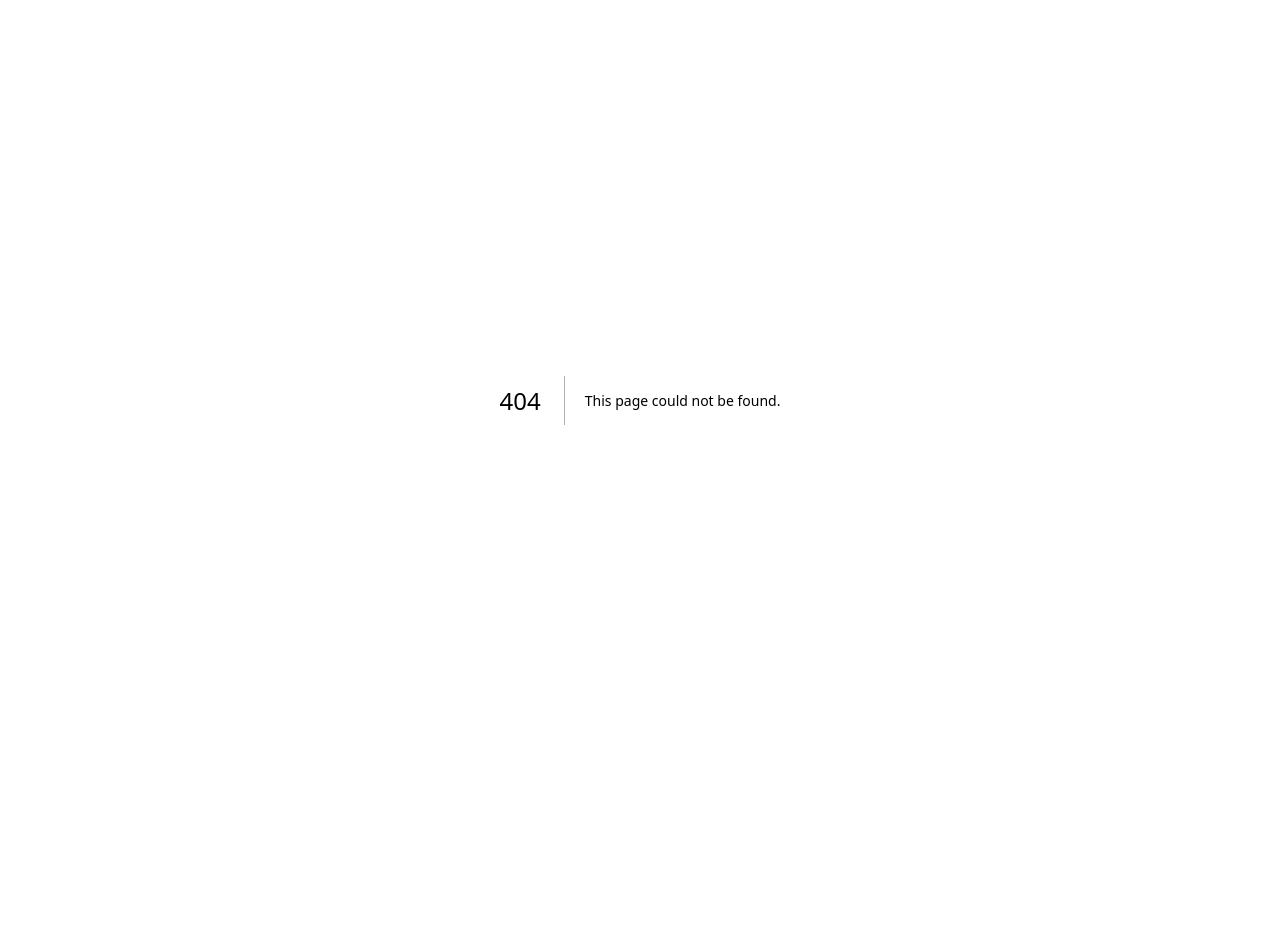
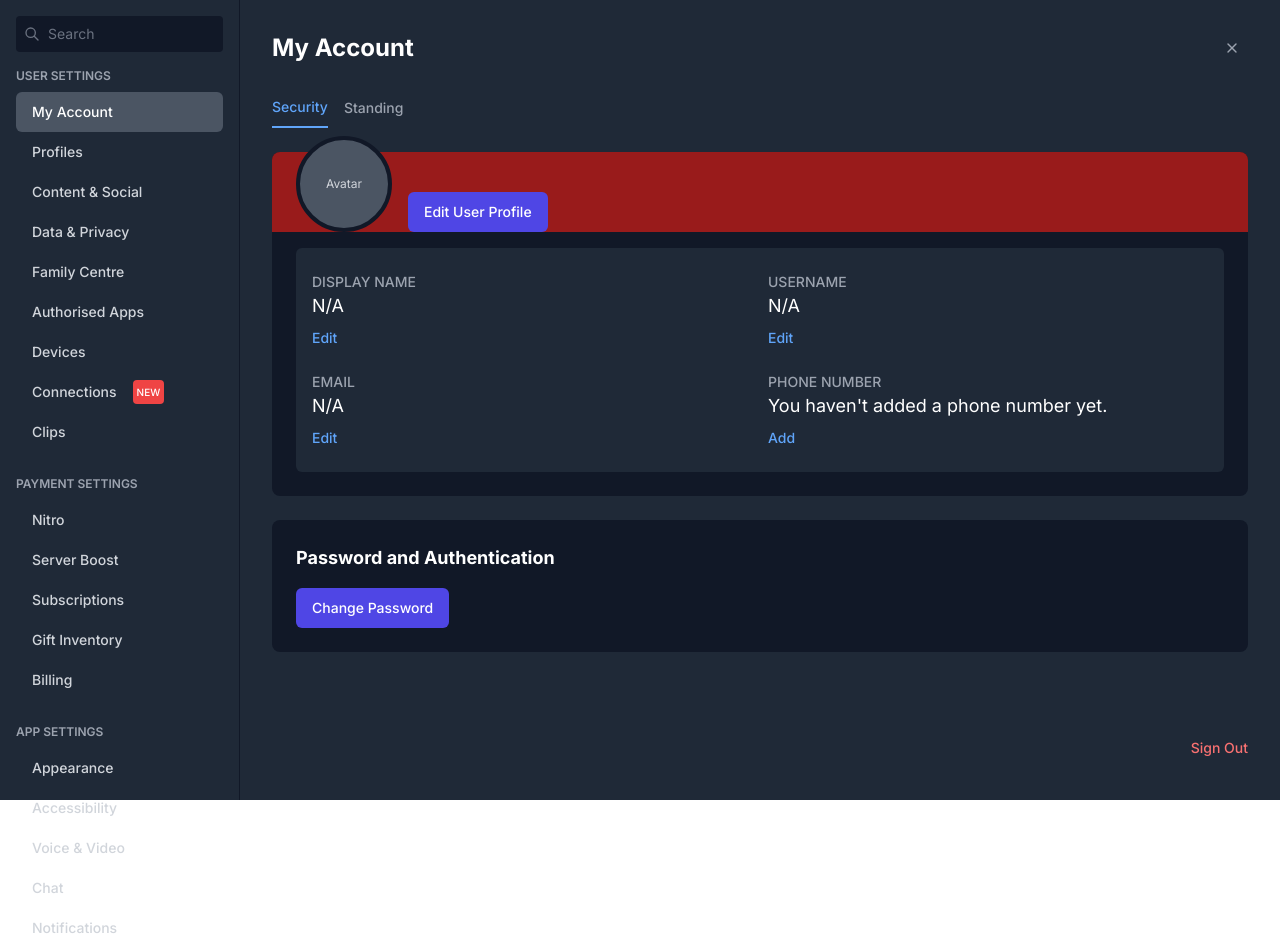
Before and after one commit to Pushkaraj-Palli/Discord-Clone, a Next.js app: page /usersetting in a window 1280 px wide. Before the commit this address had no page. Before the commit the page ends 800 px from the top, so only its background shows below. Built offline with nearby package versions, Linux system fonts and the light colour scheme; no server answers.

Commit message:
fixed settings errors

```diff
--- a/components/settings-sidebar.tsx
+++ b/app/usersetting/page.tsx
@@ -1,14 +1,6 @@
 "use client"
 
 import { useState, useEffect } from "react"
-import {
-  Sheet,
-  SheetContent,
-  SheetHeader,
-  SheetTitle,
-  SheetDescription,
-  SheetClose,
-} from "@/components/ui/sheet"
 import { Button } from "@/components/ui/button"
 import { X, Loader2 } from "lucide-react"
 import { useToast } from "@/components/ui/use-toast"
@@ -22,11 +14,8 @@ import {
 } from "@/components/ui/dialog"
 import { Input } from "@/components/ui/input"
 import { Label } from "@/components/ui/label"
+import { useRouter } from 'next/navigation';
 
-interface SettingsSidebarProps {
-  isOpen: boolean;
-  onOpenChange: (open: boolean) => void;
-}
 
 interface UserData {
   id: string;
@@ -39,11 +28,12 @@ interface UserData {
   createdAt: string;
 }
 
-export default function SettingsSidebar({ isOpen, onOpenChange }: SettingsSidebarProps) {
+export default function UserSettingsPage() {
   const [activeSection, setActiveSection] = useState<string>("my-account");
   const [userData, setUserData] = useState<UserData | null>(null);
   const [showEmail, setShowEmail] = useState(false);
   const { toast } = useToast();
+  const router = useRouter();
 
   // State for edit modals
   const [isDisplayNameEditOpen, setIsDisplayNameEditOpen] = useState(false);
@@ -90,10 +80,8 @@ export default function SettingsSidebar({ isOpen, onOpenChange }: SettingsSideba
   };
 
   useEffect(() => {
-    if (isOpen) {
     fetchUserData();
-    }
-  }, [isOpen]);
+  }, []);
 
   const handleUpdateUser = async (field: keyof UserData, value: string) => {
     setIsEditing(true);
@@ -191,14 +179,12 @@ export default function SettingsSidebar({ isOpen, onOpenChange }: SettingsSideba
     switch (activeSection) {
       case "my-account":
         return (
-          <div className="flex flex-col">
+          <div className="flex-1 flex flex-col">
             <div className="flex justify-between items-center mb-6 w-full">
               <h1 className="text-2xl font-bold text-white">My Account</h1>
-              <SheetClose asChild>
-                <Button variant="ghost" size="icon" className="w-8 h-8 text-gray-400 hover:text-white">
+              <Button variant="ghost" size="icon" className="w-8 h-8 text-gray-400 hover:text-white" onClick={() => router.back()}>
                   <X className="h-5 w-5" />
                 </Button>
-              </SheetClose>
             </div>
 
             {/* Security and Standing Tabs */}
@@ -355,11 +341,9 @@ export default function SettingsSidebar({ isOpen, onOpenChange }: SettingsSideba
           <div className="flex-1 flex flex-col p-8 overflow-y-auto">
             <div className="flex justify-between items-center mb-6">
               <h1 className="text-2xl font-bold text-white">Profiles</h1>
-              <SheetClose asChild>
-                <Button variant="ghost" size="icon" className="w-8 h-8 text-gray-400 hover:text-white">
+              <Button variant="ghost" size="icon" className="w-8 h-8 text-gray-400 hover:text-white" onClick={() => router.back()}>
                   <X className="h-5 w-5" />
                 </Button>
-              </SheetClose>
             </div>
 
             {/* User Profile Section for Profiles */}
@@ -401,9 +385,7 @@ export default function SettingsSidebar({ isOpen, onOpenChange }: SettingsSideba
   };
 
   return (
-    <>
-      <Sheet open={isOpen} onOpenChange={onOpenChange}>
-        <SheetContent side="left" className="w-full bg-gray-700 text-white p-0 flex">
+    <div className="flex h-screen bg-gray-800 text-white">
       {/* Left Navigation (240px width) */}
       <div className="w-60 bg-gray-800 flex flex-col p-4 border-r border-gray-900">
         <div className="mb-6">
@@ -466,8 +448,6 @@ export default function SettingsSidebar({ isOpen, onOpenChange }: SettingsSideba
       <div className="flex-1 flex flex-col p-8 overflow-y-auto">
         {renderContent()}
       </div>
-        </SheetContent>
-      </Sheet>
 
       {/* Edit Display Name Dialog */}
       <Dialog open={isDisplayNameEditOpen} onOpenChange={setIsDisplayNameEditOpen}>
@@ -646,6 +626,6 @@ export default function SettingsSidebar({ isOpen, onOpenChange }: SettingsSideba
           </DialogFooter>
         </DialogContent>
       </Dialog>
-    </>
+    </div>
   );
 }
--- a/components/user-panel.tsx
+++ b/components/user-panel.tsx
@@ -4,13 +4,14 @@ import { useState } from "react"
 import { Mic, MicOff, Headphones, HeadphonesIcon, Settings, PhoneOff } from "lucide-react"
 import { Avatar, AvatarFallback, AvatarImage } from "@/components/ui/avatar"
 import { Button } from "@/components/ui/button"
-import SettingsSidebar from "@/components/settings-sidebar"
+import { useRouter } from 'next/navigation';
 
 export default function UserPanel() {
   const [isMuted, setIsMuted] = useState(false)
   const [isDeafened, setIsDeafened] = useState(false)
   const [isInCall, setIsInCall] = useState(false)
   const [isSettingsOpen, setIsSettingsOpen] = useState(false)
+  const router = useRouter();
 
   const currentUser = {
     name: "YourUsername",
@@ -80,12 +81,11 @@ export default function UserPanel() {
           variant="ghost"
           size="icon"
           className="w-8 h-8 text-gray-400 hover:text-white hover:bg-gray-700 discord-button"
-          onClick={() => setIsSettingsOpen(true)}
+          onClick={() => router.push('/usersetting')}
         >
           <Settings className="w-4 h-4" />
         </Button>
       </div>
-      <SettingsSidebar isOpen={isSettingsOpen} onOpenChange={setIsSettingsOpen} />
     </div>
   )
 }
```
Lines whose indentation alone changed are shown as unchanged.
